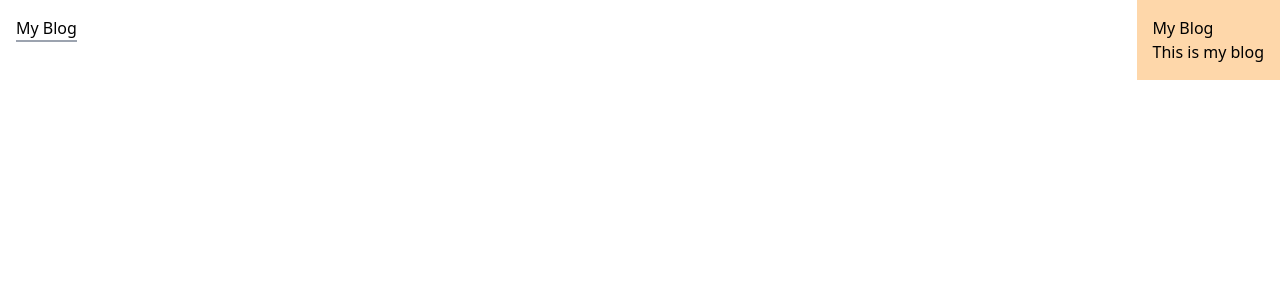
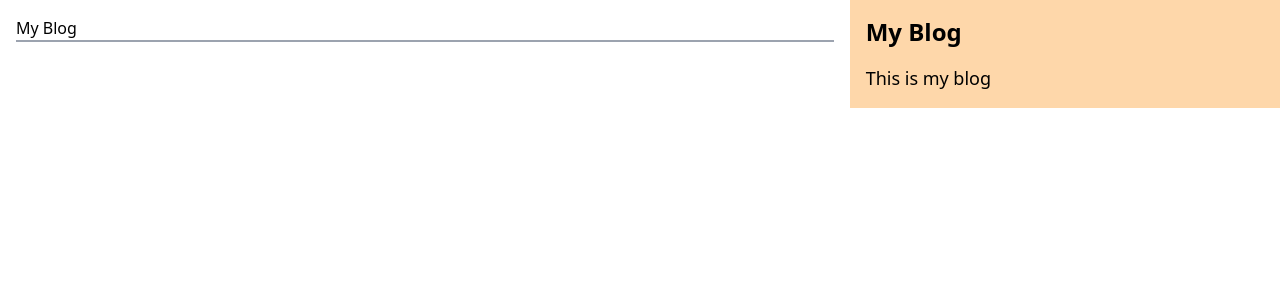
Before and after one commit to danieltsega/mysite, a Django app: page /blog/ in a window 1280 px wide. Shown: the top 300 px of the page. Run offline with Django 5.2, Linux system fonts and the light colour scheme; data that the repository does not hold is empty; some libraries are stand-ins or nearby versions.

Commit message:
feat(base.html): add more styling to base

```diff
--- a/blog/templates/blog/base.html
+++ b/blog/templates/blog/base.html
@@ -6,12 +6,12 @@
     <title>{% block title %}{% endblock %}</title>
     <script src="https://cdn.tailwindcss.com"></script>
   </head>
-  <body class="flex justify-between">
-    <div class="p-4">{% block content %} {% endblock %}</div>
+  <body class="flex justify-center">
+    <div class="p-4 w-full">{% block content %} {% endblock %}</div>
 
-    <div class="p-4 bg-orange-200">
-      <h2>My Blog</h2>
-      <p>This is my blog</p>
+    <div class="p-4 bg-orange-200 w-1/2 flex flex-col gap-4">
+      <h2 class="text-2xl font-bold">My Blog</h2>
+      <p class="text-lg">This is my blog</p>
     </div>
   </body>
 </html>
```
